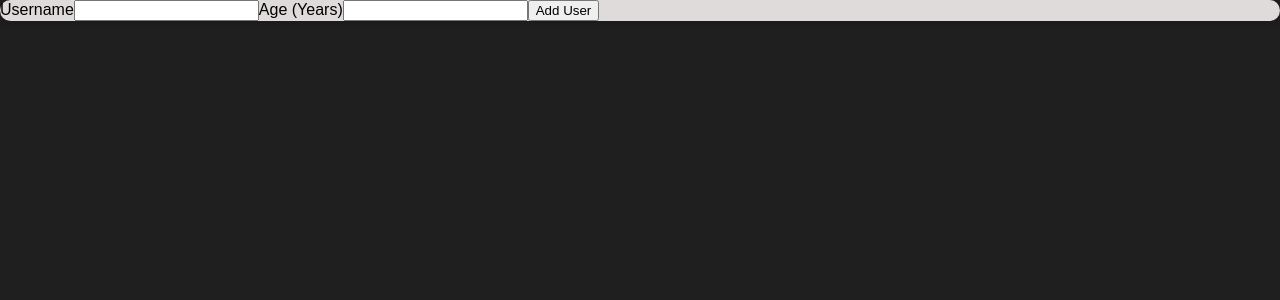
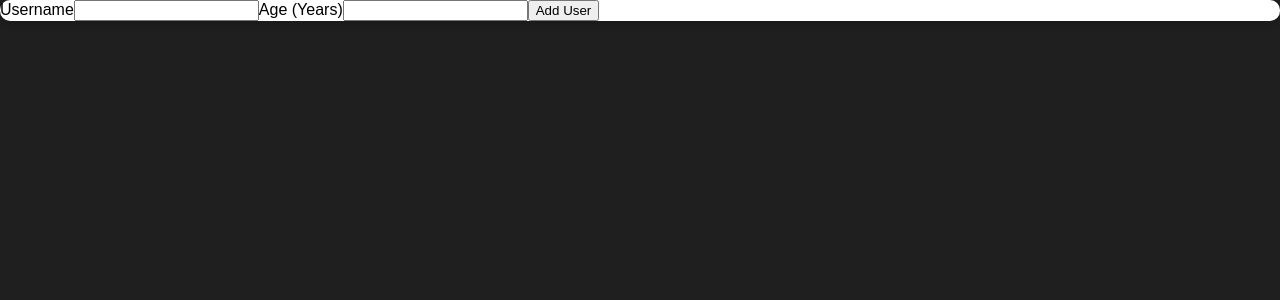
Before and after one commit to bakkaSansanBakka/User-Manage-App, a React (Create React App) app: page / in a window 1280 px wide. Shown: the top 300 px of the page. Built offline with nearby package versions, Linux system fonts and the light colour scheme.

Commit message:
changed some styling in Card.module.css

```diff
--- a/src/components/UI/Card.module.css
+++ b/src/components/UI/Card.module.css
@@ -1,5 +1,5 @@
 .card {
-  border-radius: 12px;
-  box-shadow: 0 1px 8px rgba(0, 0, 0, 0.25);
-  background: #e0dbdb;
+  border-radius: 10px;
+  box-shadow: 0 2px 8px rgba(0, 0, 0, 0.25);
+  background: white;
 }
```
